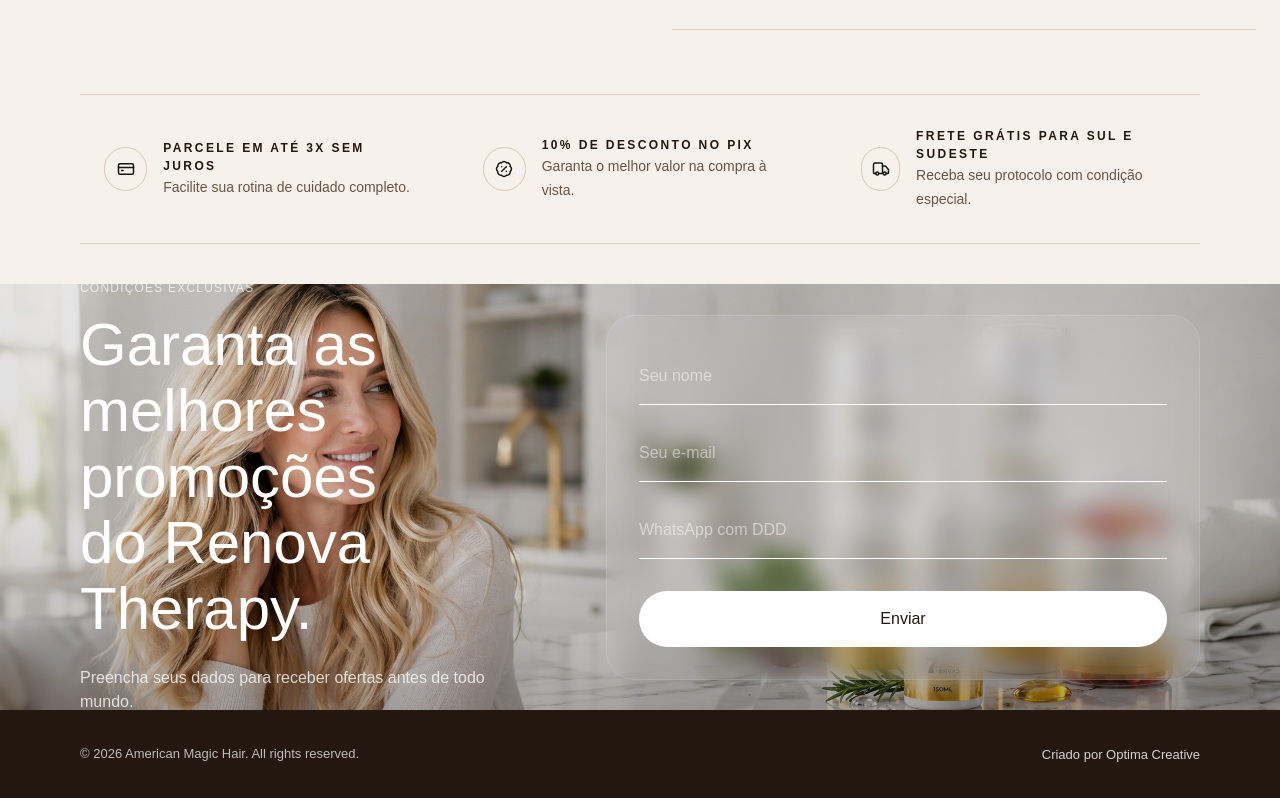
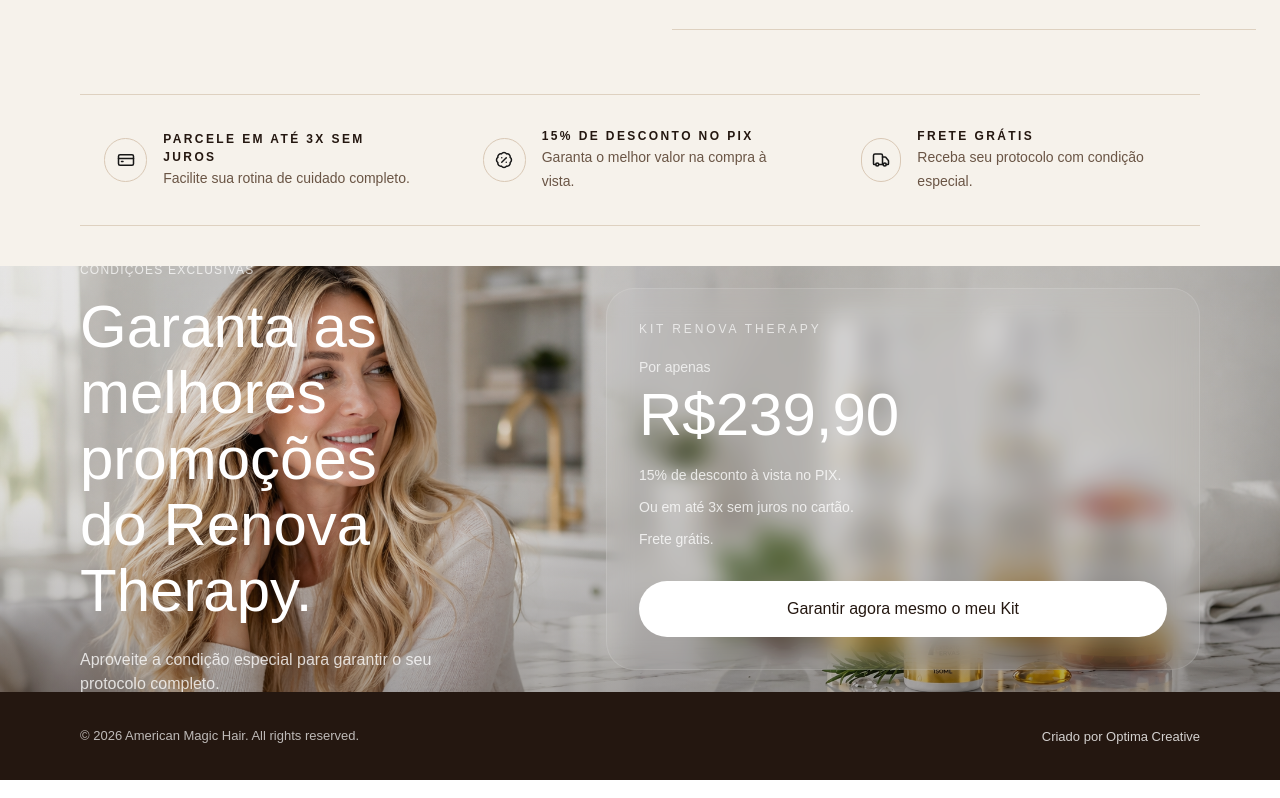
Before and after one commit to applokally/renova-therapy-lp, a Next.js app: page / in a window 1280 px wide. Shown: the part 5135-5933 px from the top of the page. Built offline with nearby package versions, Linux system fonts and the light colour scheme.

Commit message:
git add . git commit -m "Remove formulario final e adiciona CTA do kit Renova Therapy" git push

```diff
--- a/src/components/renova/promo-lead-section.tsx
+++ b/src/components/renova/promo-lead-section.tsx
@@ -17,12 +17,12 @@
   },
   {
     icon: BadgePercent,
-    title: "10% de desconto no PIX",
+    title: "15% de desconto no PIX",
     description: "Garanta o melhor valor na compra à vista.",
   },
   {
     icon: Truck,
-    title: "Frete grátis para Sul e Sudeste",
+    title: "Frete grátis",
     description: "Receba seu protocolo com condição especial.",
   },
 ];
@@ -57,7 +57,7 @@
   {
     category: "Venda",
     question: "Quais promoções estão disponíveis?",
-    answer: "3x sem juros, 10% no PIX e frete grátis.",
+    answer: "3x sem juros, 15% no PIX e frete grátis.",
   },
   {
     category: "Entrega",
@@ -120,7 +120,7 @@
       <section className="bg-[#f6f2eb] px-6 pb-10 md:px-10 lg:px-14 xl:px-20">
         <div className="mx-auto max-w-7xl">
           <motion.div className="grid gap-4 border-y border-[#ded1c0] py-5 md:grid-cols-3">
-            {promoItems.map((item, index) => {
+            {promoItems.map((item) => {
               const Icon = item.icon;
 
               return (
@@ -177,27 +177,54 @@
               </p>
 
               {/* MOBILE CORRETO EM 2 LINHAS FIXAS */}
-              <h2 className="mt-4 text-[34px] leading-[1.1] text-white md:text-6xl md:max-w-[13ch]">
+              <h2 className="mt-4 text-[34px] leading-[1.1] text-white md:max-w-[13ch] md:text-6xl">
                 <span className="block">Garanta as melhores promoções</span>
                 <span className="block">do Renova Therapy.</span>
               </h2>
 
               <p className="mt-6 text-base text-white/78 md:max-w-[46ch]">
-                Preencha seus dados para receber ofertas antes de todo mundo.
+                Aproveite a condição especial para garantir o seu protocolo completo.
               </p>
 
             </motion.div>
 
-            {/* FORM */}
-            <motion.form className="flex flex-col gap-5 rounded-[28px] border border-white/12 bg-white/[0.06] p-6 backdrop-blur-md md:p-8">
-              <input placeholder="Seu nome" className="border-b bg-transparent py-4 text-white" />
-              <input placeholder="Seu e-mail" className="border-b bg-transparent py-4 text-white" />
-              <input placeholder="WhatsApp com DDD" className="border-b bg-transparent py-4 text-white" />
+            {/* CTA */}
+            <motion.div className="flex flex-col gap-5 rounded-[28px] border border-white/12 bg-white/[0.06] p-6 text-center backdrop-blur-md md:p-8 md:text-left">
+              <p className="text-xs uppercase tracking-[0.24em] text-white/68">
+                Kit Renova Therapy
+              </p>
 
-              <button className="mt-3 rounded-full bg-white px-8 py-4 text-[#241710]">
-                Enviar
-              </button>
-            </motion.form>
+              <div>
+                <p className="text-sm text-white/72">
+                  Por apenas
+                </p>
+
+                <p className="mt-2 text-5xl leading-none text-white md:text-6xl">
+                  R$239,90
+                </p>
+              </div>
+
+              <div className="grid gap-3 text-sm text-white/78">
+                <p>
+                  15% de desconto à vista no PIX.
+                </p>
+
+                <p>
+                  Ou em até 3x sem juros no cartão.
+                </p>
+
+                <p>
+                  Frete grátis.
+                </p>
+              </div>
+
+              <a
+                href="#"
+                className="mt-3 inline-flex items-center justify-center rounded-full bg-white px-8 py-4 text-[#241710] transition hover:bg-white/90"
+              >
+                Garantir agora mesmo o meu Kit
+              </a>
+            </motion.div>
 
           </div>
         </div>
```
